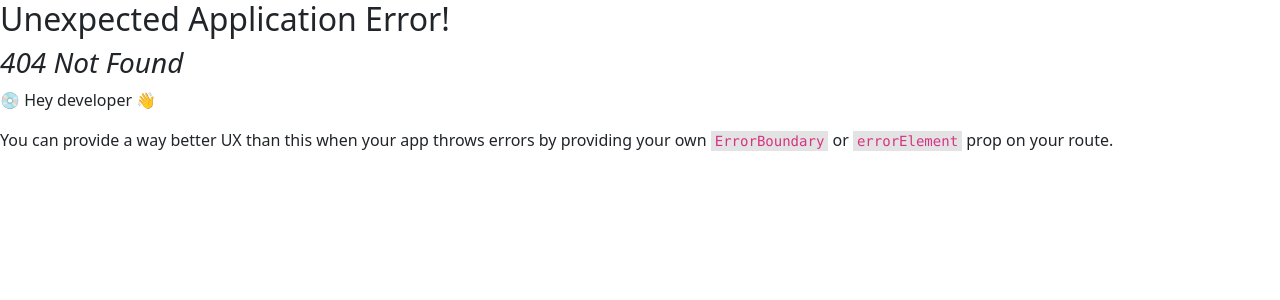
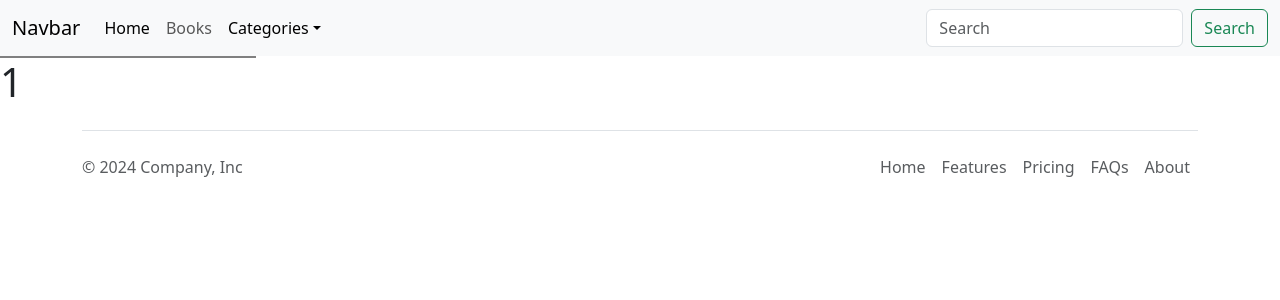
Before and after one commit to RohitGupta1332/react-projects, a React (Vite) app in the folder book-selling/: page /categories/1 in a window 1280 px wide. Before the commit this address had no page. Shown: the top 300 px of the page. Built offline with nearby package versions, Linux system fonts and the light colour scheme.

Commit message:
made changes

```diff
--- a/book-selling/src/App.css
+++ b/book-selling/src/App.css
@@ -0,0 +1,42 @@
+.categories-box{
+    width: 100%;
+    display: flex;
+    flex-wrap: wrap;
+    padding: 10px;
+    justify-content: center;
+    /* border: 1px solid grey; */
+}
+.card-container img{
+    width: 70%;
+    height: 80%;
+    padding: 5px;
+    margin: 5px;
+}
+.card-container{
+    border: 1px solid grey;
+    display: flex;
+    flex-direction: column;
+    justify-content: center;
+    align-items: center;
+    margin: 8px;
+    width: 18%;
+    min-width: 140px;
+    border-radius: 10px;
+
+}
+.card-container:hover{
+    transform: scale(1.08);
+}
+h5{
+    margin: 10px;
+}
+.books-container{
+    width: 100%;
+}
+.sidebar{
+    width: 20%;
+    border: 1px solid grey;
+}
+.books{
+    width: 80%;
+}
--- a/book-selling/src/components/Card.css
+++ /dev/null
@@ -1,32 +0,0 @@
-.categories-box{
-    width: 100%;
-    display: flex;
-    flex-wrap: wrap;
-    padding: 10px;
-    justify-content: center;
-    /* border: 1px solid grey; */
-}
-.card-container img{
-    width: 70%;
-    height: 80%;
-    padding: 5px;
-    margin: 5px;
-}
-.card-container{
-    border: 1px solid grey;
-    display: flex;
-    flex-direction: column;
-    justify-content: center;
-    align-items: center;
-    margin: 8px;
-    width: 18%;
-    min-width: 140px;
-    border-radius: 10px;
-
-}
-.card-container:hover{
-    transform: scale(1.08);
-}
-h5{
-    margin: 10px;
-}
--- a/book-selling/src/components/Card.jsx
+++ b/book-selling/src/components/Card.jsx
@@ -1,11 +1,12 @@
-import './Card.css'
-function Card({img, title}) {
+import { Link } from "react-router-dom"
+
+function Card({ img, title }) {
     return (
 
-        <div className="card-container">
+        <Link className="card-container" to={`/categories/${title.toLowerCase()}`} style={{ textDecoration: 'none', color: "black"}}>
             <img src={img} className="card-img-top" alt="..." />
             <h5 className="display-6">{title}</h5>
-        </div>
+        </Link>
     )
 }
 export default Card
--- a/book-selling/src/components/Header.jsx
+++ b/book-selling/src/components/Header.jsx
@@ -14,18 +14,18 @@ function Header() {
                 <NavLink className="nav-link active" aria-current="page" href="#">Home</NavLink>
               </li>
               <li className="nav-item">
-                <NavLink className="nav-link" href="#">Link</NavLink>
+                <NavLink className="nav-link" to="/books">Books</NavLink>
               </li>
               <li className="nav-item dropdown">
                 <NavLink className="nav-link dropdown-toggle" href="#" role="button" data-bs-toggle="dropdown" aria-expanded="false">
                   Categories
                 </NavLink>
                 <ul className="dropdown-menu">
-                  <li><NavLink className="dropdown-item" href="#">Horror</NavLink></li>
-                  <li><NavLink className="dropdown-item" href="#">Mysteries</NavLink></li>
-                  <li><NavLink className="dropdown-item" href="#">Finance</NavLink></li>
-                  <li><NavLink className="dropdown-item" href="#">Spirtuality</NavLink></li>
-                  <li><NavLink className="dropdown-item" href="#">Health/Fitness</NavLink></li>
+                  <li><NavLink className="dropdown-item" to="/categories/horror">Horror</NavLink></li>
+                  <li><NavLink className="dropdown-item" to="/categories/mysteries">Mysteries</NavLink></li>
+                  <li><NavLink className="dropdown-item" to="/categories/finance">Finance</NavLink></li>
+                  <li><NavLink className="dropdown-item" to="/categories/religious">Religious</NavLink></li>
+                  <li><NavLink className="dropdown-item" to="/categories/health">Health/Fitness</NavLink></li>
 
                 </ul>
               </li>
--- a/book-selling/src/components/Home.jsx
+++ b/book-selling/src/components/Home.jsx
@@ -39,13 +39,13 @@ function Home() {
                 </div>
                 <div class="carousel-inner" >
                     <div class="carousel-item active">
-                        <img src={bookImage2} class="d-block w-100" alt="..." />
+                        <img src={bookImage4} class="d-block w-100" alt="..." />
                     </div>
                     <div class="carousel-item">
                         <img src={bookImage1} class="d-block w-100" alt="..." />
                     </div>
                     <div class="carousel-item">
-                        <img src={bookImage4} class="d-block w-100" alt="..." />
+                        <img src={bookImage2} class="d-block w-100" alt="..." />
                     </div>
                 </div>
                 <button class="carousel-control-prev" type="button" data-bs-target="#carouselExampleIndicators" data-bs-slide="prev">
--- /dev/null
+++ b/book-selling/src/components/books.jsx
@@ -0,0 +1,18 @@
+import { useParams } from "react-router-dom"
+
+function Books(){
+    const { categoryName } = useParams()
+
+    return (
+        <div className="books-container">
+            <div className="sidebar">
+
+            </div>
+            <div className="books">
+                <h1>{categoryName}</h1>
+            </div>
+        </div>
+
+    )
+}
+export default Books
--- a/book-selling/src/main.jsx
+++ b/book-selling/src/main.jsx
@@ -5,6 +5,7 @@ import './index.css'
 import Home from './components/Home.jsx'
 import { RouterProvider } from 'react-router-dom'
 import { createBrowserRouter } from 'react-router-dom'
+import Books from './components/books.jsx'
 
 const router = createBrowserRouter([
   {
@@ -14,6 +15,10 @@ const router = createBrowserRouter([
       {
         path: "",
       element: <Home/>
+      },
+      {
+        path: "/categories/:categoryName",
+        element: <Books/>
       }
     ]
   }
```
